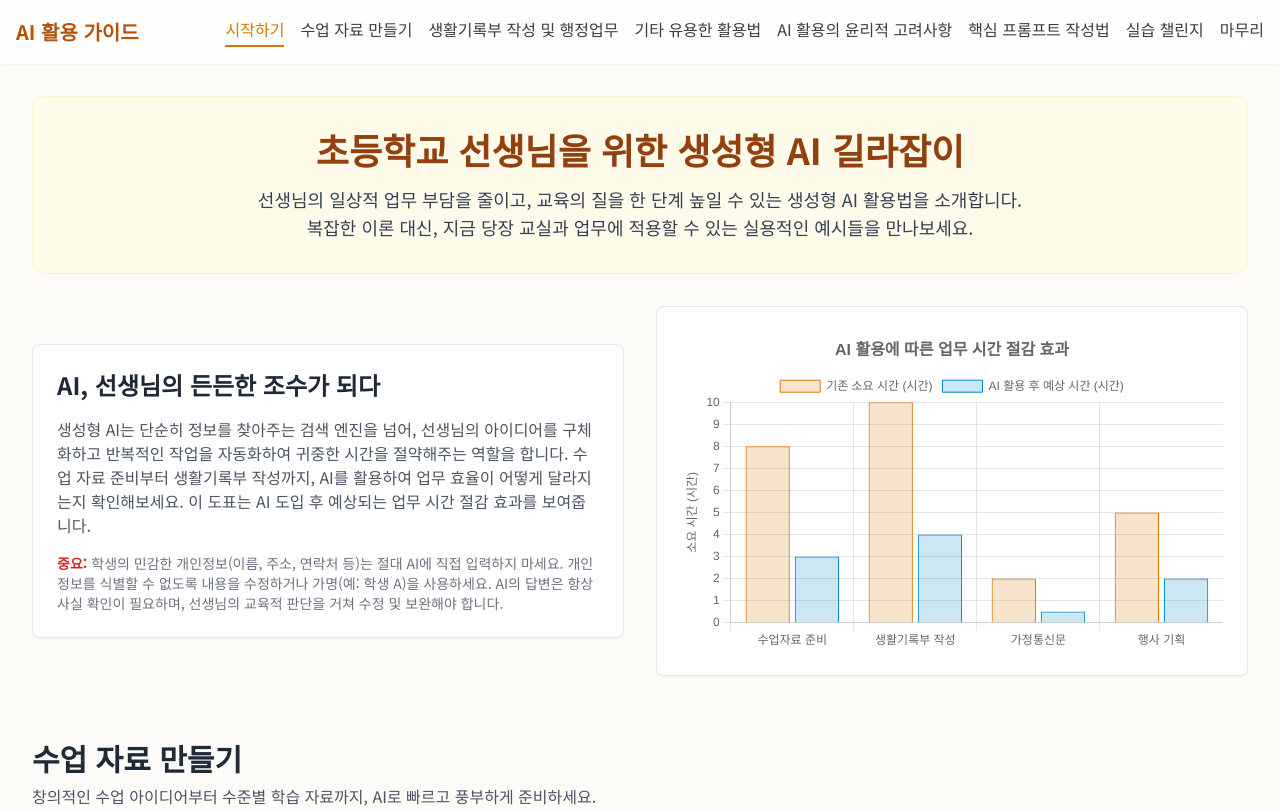
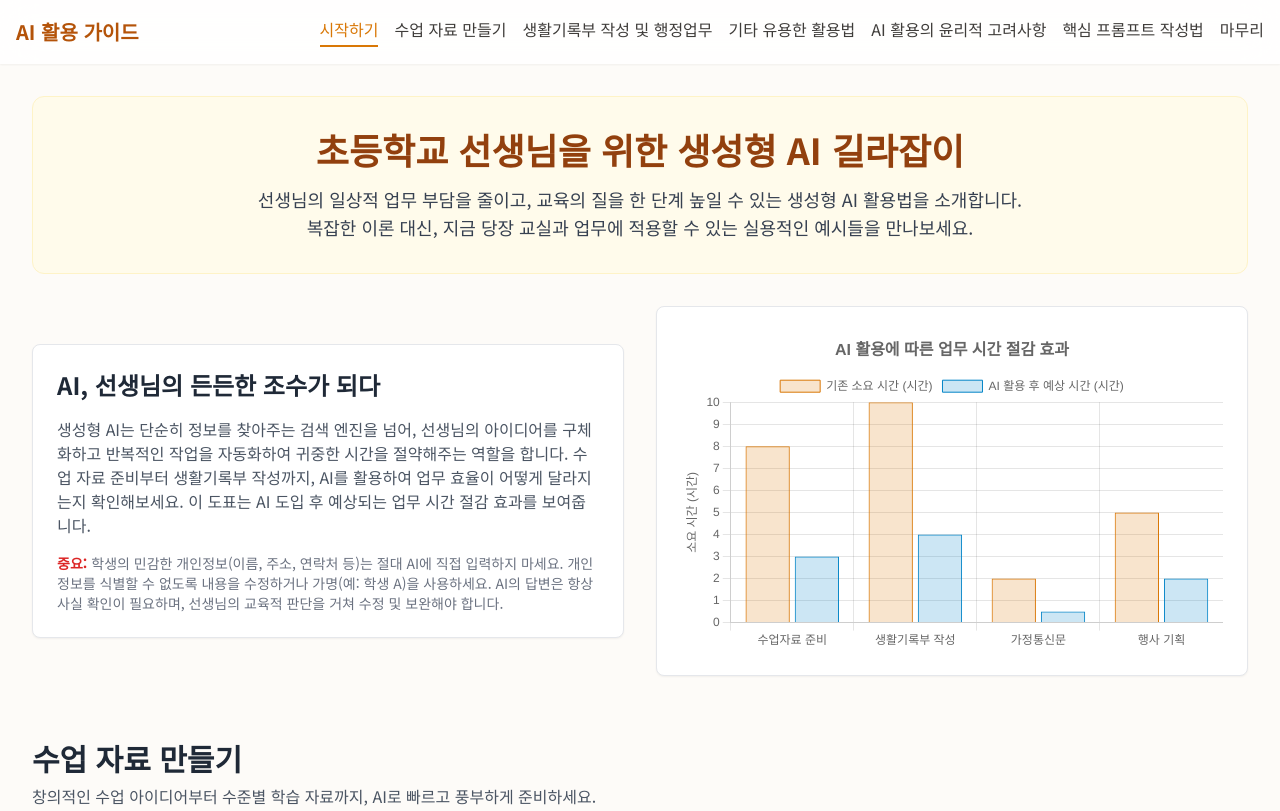
Before and after one commit to OhSeongAbba/ai, a plain HTML site: page index.html in a window 1280 px wide. Shown: the top 811 px of the page. Drawn offline with nearby package versions, Linux system fonts and the light colour scheme.

```diff
--- a/index.html
+++ b/index.html
@@ -63,7 +63,6 @@
                     <a href="#etc" class="nav-link border-b-2 border-transparent pb-1">기타 유용한 활용법</a>
                     <a href="#ethics" class="nav-link border-b-2 border-transparent pb-1">AI 활용의 윤리적 고려사항</a>
                     <a href="#prompts" class="nav-link border-b-2 border-transparent pb-1">핵심 프롬프트 작성법</a>
-                    <a href="#challenge" class="nav-link border-b-2 border-transparent pb-1">실습 챌린지</a>
                     <a href="#conclusion" class="nav-link border-b-2 border-transparent pb-1">마무리</a>
                 </div>
             </div>
```
